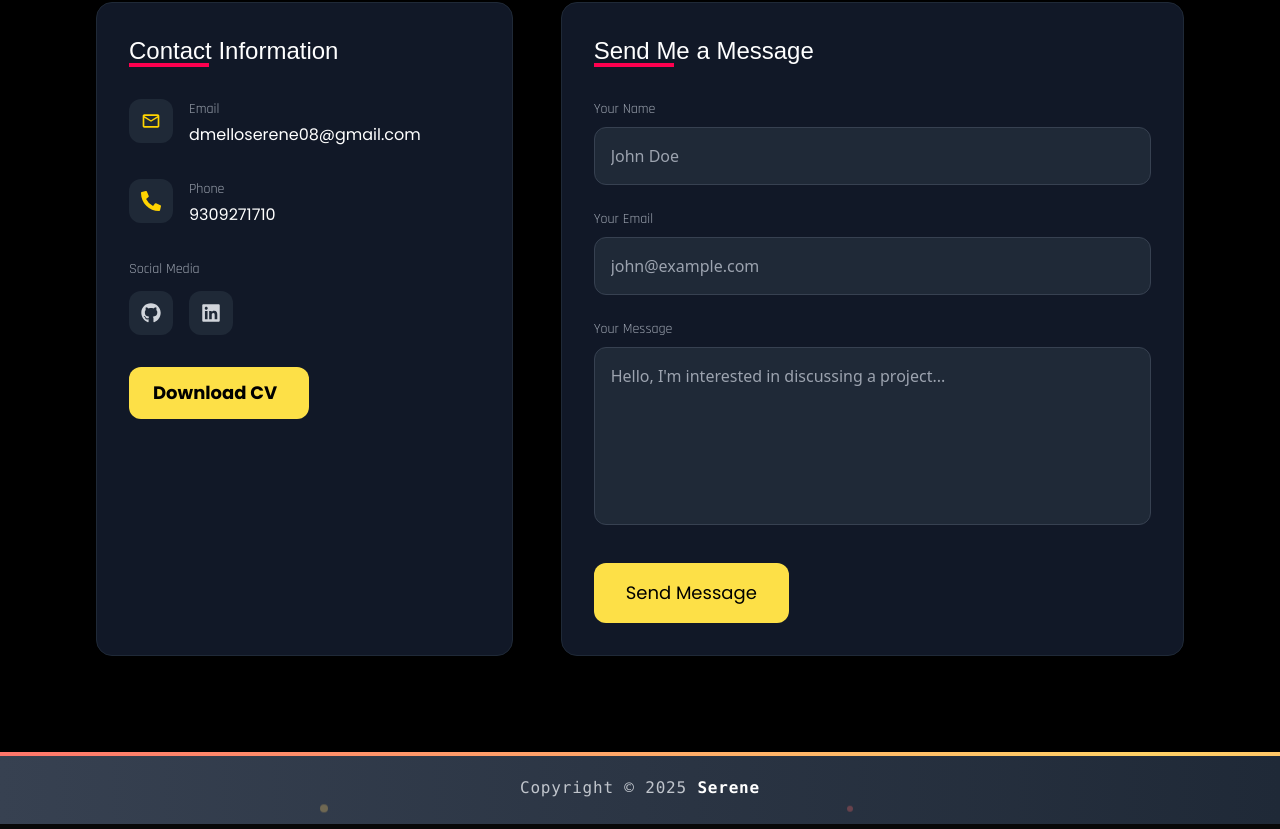
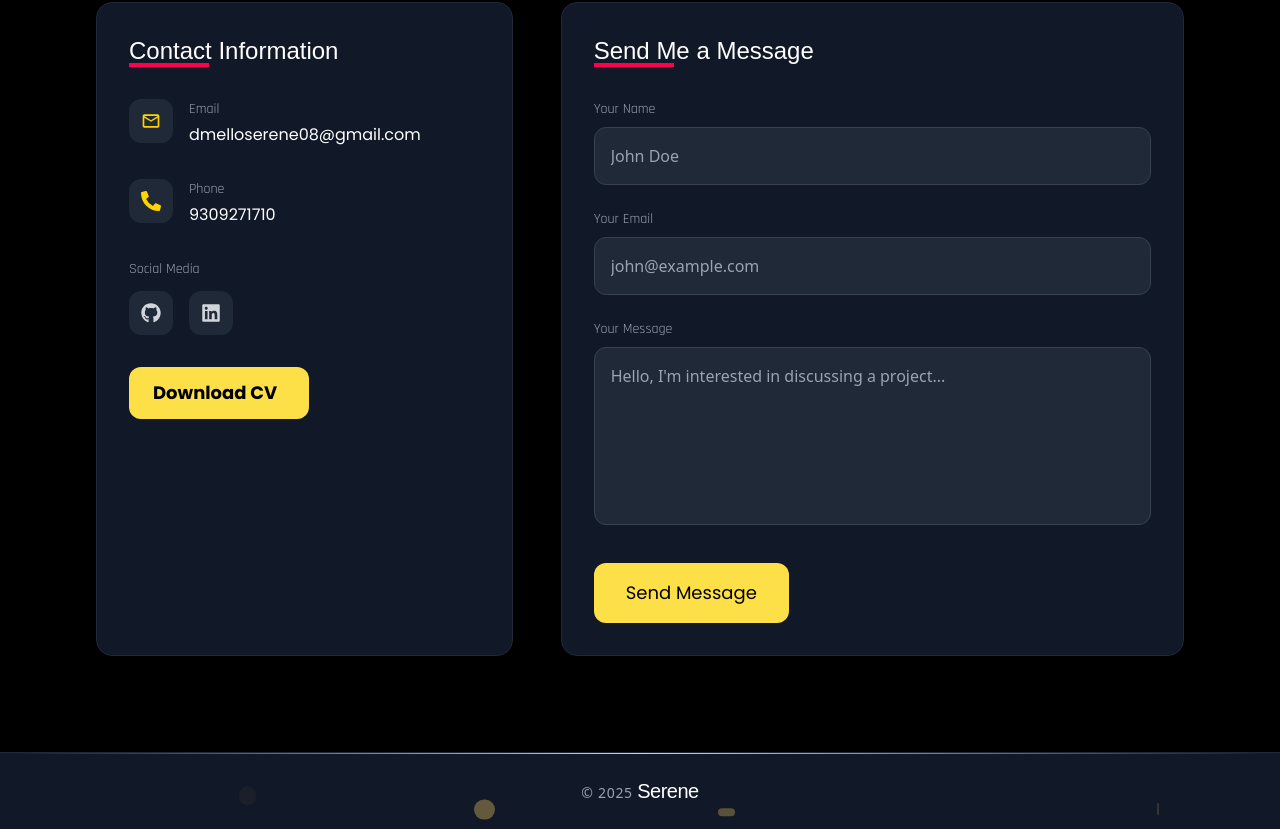
Before and after one commit to ubet123/MY-Portfolio, a React (Vite) app in the folder portfolio/: page / in a window 1280 px wide. Shown: the part 3133-3962 px from the top of the page. Built offline with nearby package versions, Linux system fonts and the light colour scheme; a web font is replaced by a local one.

Commit message:
navbar responsive

```diff
--- a/portfolio/src/components/AnimatedCursor.jsx
+++ b/portfolio/src/components/AnimatedCursor.jsx
@@ -1,12 +1,24 @@
 import { useState, useEffect } from 'react';
 
 export default function AnimatedCursor() {
+  const [isMobile, setIsMobile] = useState(false);
   const [position, setPosition] = useState({ x: 0, y: 0 });
   const [hidden, setHidden] = useState(false);
   const [clicked, setClicked] = useState(false);
   const [hovered, setHovered] = useState(false);
 
   useEffect(() => {
+    // Check if mobile on mount and resize
+    const checkIfMobile = () => {
+      setIsMobile(window.innerWidth <= 768); // Adjust breakpoint as needed
+    };
+
+    checkIfMobile();
+    window.addEventListener('resize', checkIfMobile);
+
+    // Early return if mobile
+    if (isMobile) return;
+
     // Only hide cursor on elements that have our custom cursor
     const addCursorStyle = () => {
       const styleElement = document.createElement('style');
@@ -72,8 +84,12 @@ export default function AnimatedCursor() {
     return () => {
       removeEventListeners();
       document.head.removeChild(styleElement);
+      window.removeEventListener('resize', checkIfMobile);
     };
-  }, []);
+  }, [isMobile]); // Re-run effect if isMobile changes
+
+  // Return null for mobile (disables the cursor completely)
+  if (isMobile) return null;
 
   return (
     <>
@@ -96,8 +112,6 @@ export default function AnimatedCursor() {
           transition: 'opacity 0.1s ease-in-out, transform 0.1s ease-in-out'
         }}
       />
-
-
     </>
   );
 }
--- a/portfolio/src/components/Footer.jsx
+++ b/portfolio/src/components/Footer.jsx
@@ -6,22 +6,65 @@ const Footer = () => {
     <motion.footer
       initial={{ opacity: 0, y: 20 }}
       animate={{ opacity: 1, y: 0 }}
-      transition={{ duration: 0.5 }}
-      className="w-full bg-gradient-to-r from-gray-700 to-gray-800 py-6 text-center relative overflow-hidden"
+      transition={{ duration: 0.5, ease: "easeOut" }}
+      className="w-full bg-gray-900 py-6 text-center relative overflow-hidden border-t border-gray-800"
     >
-      {/* Animated border top */}
-      <div className="absolute top-0 left-0 right-0 h-1 bg-gradient-to-r from-[#FF6B6B] via-[#FFD166] to-[#FF6B6B] animate-gradient-x"></div>
+      {/* Glowing gradient border top */}
+      <motion.div
+        initial={{ scaleX: 0 }}
+        animate={{ scaleX: 1 }}
+        transition={{ duration: 1.2, delay: 0.2 }}
+        className="absolute top-0 left-0 right-0 h-px bg-gradient-to-r from-transparent via-[#FFD166] to-transparent origin-left"
+      />
 
-      <div className="text-gray-300 font-mono tracking-wider text-sm md:text-base">
-        <span className="opacity-90">Copyright © {new Date().getFullYear()} </span>
-        <span className="font-semibold text-white hover:text-[#FFD166] transition-colors duration-300 cursor-pointer">
-          Serene
-        </span>
+      <div className="container mx-auto px-4">
+        <motion.div
+          whileHover={{ scale: 1.02 }}
+          className="inline-block"
+        >
+          <span className="text-gray-400 font-light text-sm tracking-wider">
+            © {new Date().getFullYear()}{' '}
+          </span>
+          <motion.span
+            initial={{ color: "#FFFFFF" }}
+            whileHover={{
+              color: "#FFD166",
+              textShadow: "0 0 8px rgba(255, 209, 102, 0.4)"
+            }}
+            transition={{ duration: 0.3 }}
+            className="font-normal text-white cursor-pointer font-special-gothic text-xl tracking-tight"
+
+          >
+            Serene
+          </motion.span>
+        </motion.div>
+
+        {/* Subtle floating dots */}
+        {[...Array(4)].map((_, i) => (
+          <motion.div
+            key={i}
+            initial={{ y: 0, opacity: 0 }}
+            animate={{
+              y: -10,
+              opacity: [0, 0.4, 0],
+              transition: {
+                duration: 5 + Math.random() * 5,
+                repeat: Infinity,
+                delay: Math.random() * 3,
+                ease: "linear"
+              }
+            }}
+            className="absolute rounded-full bg-[#FFD166]"
+            style={{
+              width: `${Math.random() * 20 + 2}px`,
+              height: `${Math.random() * 22 + 2}px`,
+              left: `${Math.random() * 100}%`,
+              bottom: `${Math.random() * 15 + 5}%`,
+              filter: "blur(0.5px)"
+            }}
+          />
+        ))}
       </div>
-
-      {/* Subtle floating dots */}
-      <div className="absolute bottom-1 left-1/4 w-2 h-2 rounded-full bg-[#FFD166]/30 animate-float"></div>
-      <div className="absolute bottom-3 right-1/3 w-1.5 h-1.5 rounded-full bg-[#FF6B6B]/30 animate-float-delay"></div>
     </motion.footer>
   );
 };
--- a/portfolio/src/components/Header.jsx
+++ b/portfolio/src/components/Header.jsx
@@ -5,9 +5,10 @@ import { FaGithub, FaLinkedin, FaTwitter } from "react-icons/fa6";
 const Header = () => {
   const navRef = useRef(null);
   const [scrolled, setScrolled] = useState(false);
+  const [drop,setDrop]=useState(false)
 
   const socialLinks = [
-    { icon: <FaGithub className="text-black text-xl" />, url: 'https://github.com/ubet123/' },
+    { icon: <FaGithub className="text-black text-xl " />, url: 'https://github.com/ubet123/' },
     { icon: <FaLinkedin className="text-black text-xl" />, url: 'https://www.linkedin.com/in/serene-dmello-572605344/' },
 
   ];
@@ -19,10 +20,10 @@ const Header = () => {
 
       if (navRef.current) {
         if (isScrolled) {
-          navRef.current.classList.add('bg-opacity-65', 'backdrop-blur-lg');
+          navRef.current.classList.add('bg-opacity-65', 'backdrop-blur-xl');
           navRef.current.classList.remove('bg-opacity-100');
         } else {
-          navRef.current.classList.remove('bg-opacity-35', 'backdrop-blur-lg');
+          navRef.current.classList.remove('bg-opacity-35', 'backdrop-blur-xl');
           navRef.current.classList.add('bg-opacity-100');
         }
       }
@@ -31,6 +32,11 @@ const Header = () => {
     window.addEventListener('scroll', handleScroll);
     return () => window.removeEventListener('scroll', handleScroll);
   }, []);
+
+  const dropdown=()=>{
+    setDrop(!drop)
+
+  }
 
   return (
     <div id="header"
@@ -47,13 +53,33 @@ const Header = () => {
         </div>
 
         {/* Mobile menu button */}
-        <div className="md:hidden">
+        <div onClick={dropdown} className="md:hidden">
           <button className="text-white focus:outline-none">
             <svg xmlns="http://www.w3.org/2000/svg" className="h-6 w-6" fill="none" viewBox="0 0 24 24" stroke="currentColor">
               <path strokeLinecap="round" strokeLinejoin="round" strokeWidth={2} d="M4 6h16M4 12h16M4 18h16" />
             </svg>
           </button>
         </div>
+
+        {/*Dropdown navbar*/}
+        {drop?(<div className={`
+  flex fixed top-20 left-6
+  transition-height duration-300 ease-in-out
+  ${drop ? 'h-44 translate-y-0' : 'h-0 -translate-y-2'}
+  flex-col  rounded-lg
+  bg-gray-900/95 backdrop-blur-sm
+  text-yellow-400 border border-gray-800
+
+  items-center
+  justify-center gap-4 font-rajdhani font-bold text-lg
+  w-80
+`}>
+        <a href="#"><div className='cursor-pointer'>Home</div></a>
+        <a href="#about"><div className='cursor-pointer'>About</div></a>
+        <a href="#projects"><div className='cursor-pointer'>Projects</div></a>
+         <a href="#contact"><div className='cursor-pointer'>Contact</div></a>
+        </div>):''}
+
 
         {/* Desktop navigation */}
         <ul className="hidden md:flex flex-row list-none justify-around gap-4 lg:gap-8 text-base lg:text-xl font-semibold font-rajdhani">
--- a/portfolio/src/components/Projects.jsx
+++ b/portfolio/src/components/Projects.jsx
@@ -166,7 +166,7 @@ const Projects = () => {
               initial={{ opacity: 0 }}
               animate={{ opacity: 1 }}
               exit={{ opacity: 0 }}
-              className="fixed inset-0 bg-black bg-opacity-80 flex items-center justify-center z-50 p-4 md:p-8"
+              className="fixed inset-0 bg-black bg-opacity-80 flex items-center justify-center z-48 p-4 md:p-8"
               onClick={() => setActiveProject(null)}
             >
               <motion.div
```
Also changed, not shown: 1 other file (tests, documents, lock files or other folders).
